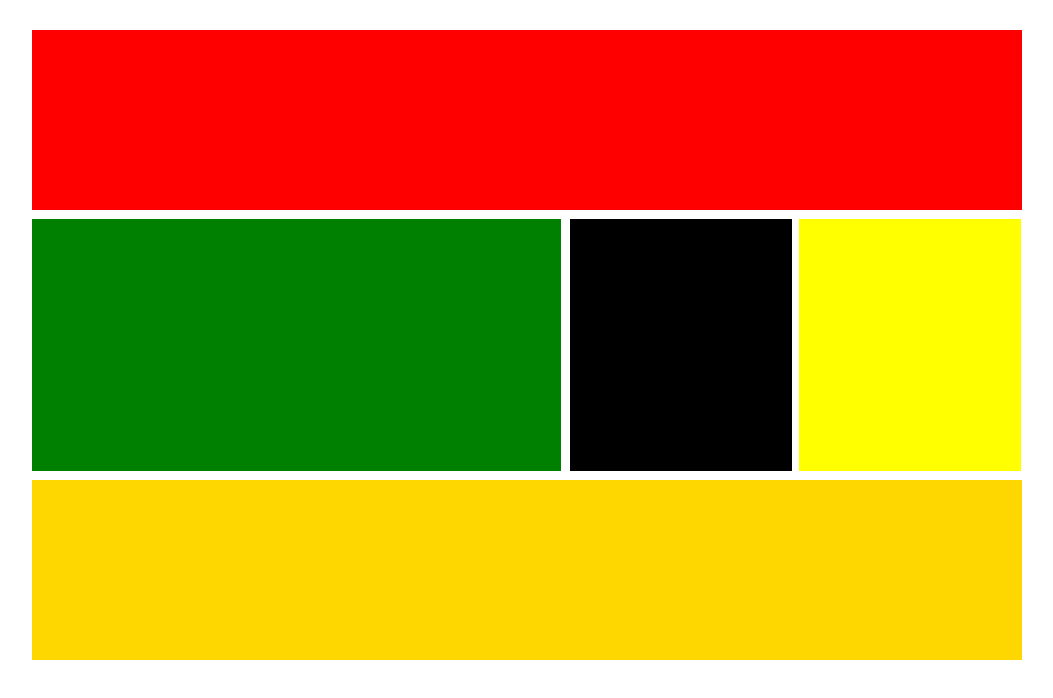
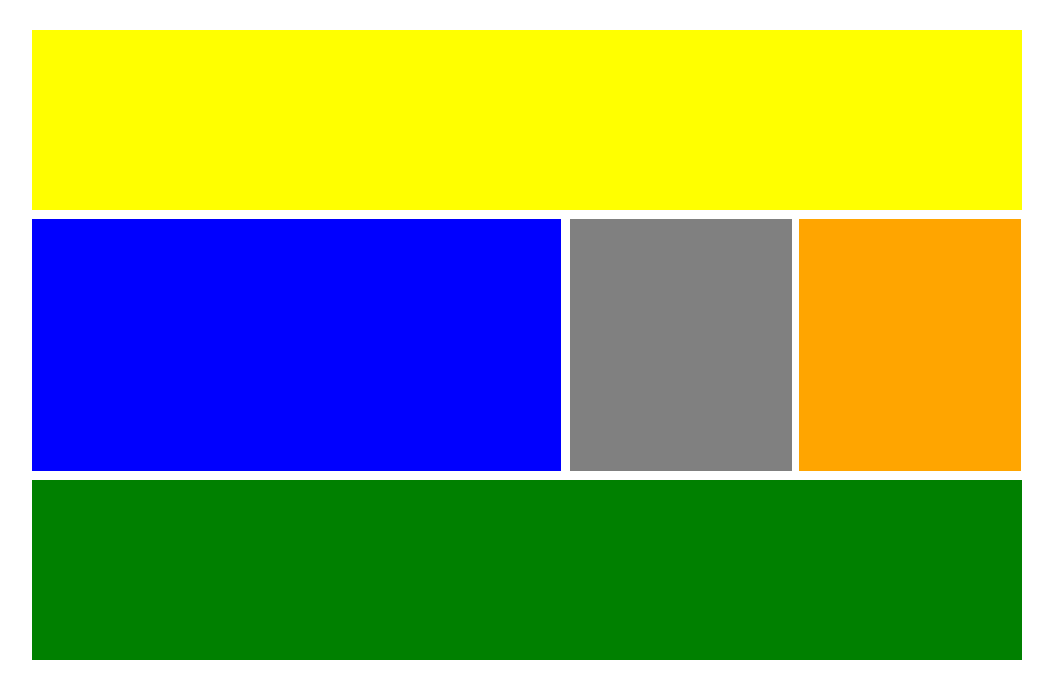
Before and after one commit to Stebeniev/Html-css, a plain HTML site: page hw html_2/task_11/task_11.html in a window 1280 px wide. Shown: the whole page, without its empty margins (128-1181 px from the left). Drawn offline with Linux system fonts and the light colour scheme.

Commit message:
correct task 11

```diff
--- a/hw html_2/task_11/main.css
+++ b/hw html_2/task_11/main.css
@@ -8,7 +8,7 @@
     width: 100%;
     height: 25%;
     padding: 15px;
-    background: red;
+    background: yellow;
     position: absolute;
     top: 0;
     left: 0;
@@ -17,7 +17,7 @@
     width: 100%;
     height: 25%;
     padding: 15px;
-    background: gold;
+    background: green;
     position: absolute;
     top: 450px;
     left: 0;
@@ -26,7 +26,7 @@
     width: 52%;
     height: 37%;
     padding: 15px;
-    background: green;
+    background: blue;
     position: absolute;
     top: 189px;
     left: 0;
@@ -36,7 +36,7 @@
     width: 20%;
     height: 37%;
     padding: 15px;
-    background: black;
+    background: gray;
     position: absolute;
     top: 189px;
     left: 538px;
@@ -46,7 +46,7 @@
     width: 20%;
     height: 37%;
     padding: 15px;
-    background: yellow;
+    background: orange;
     position: absolute;
     top: 189px;
     left: 767px;
```
